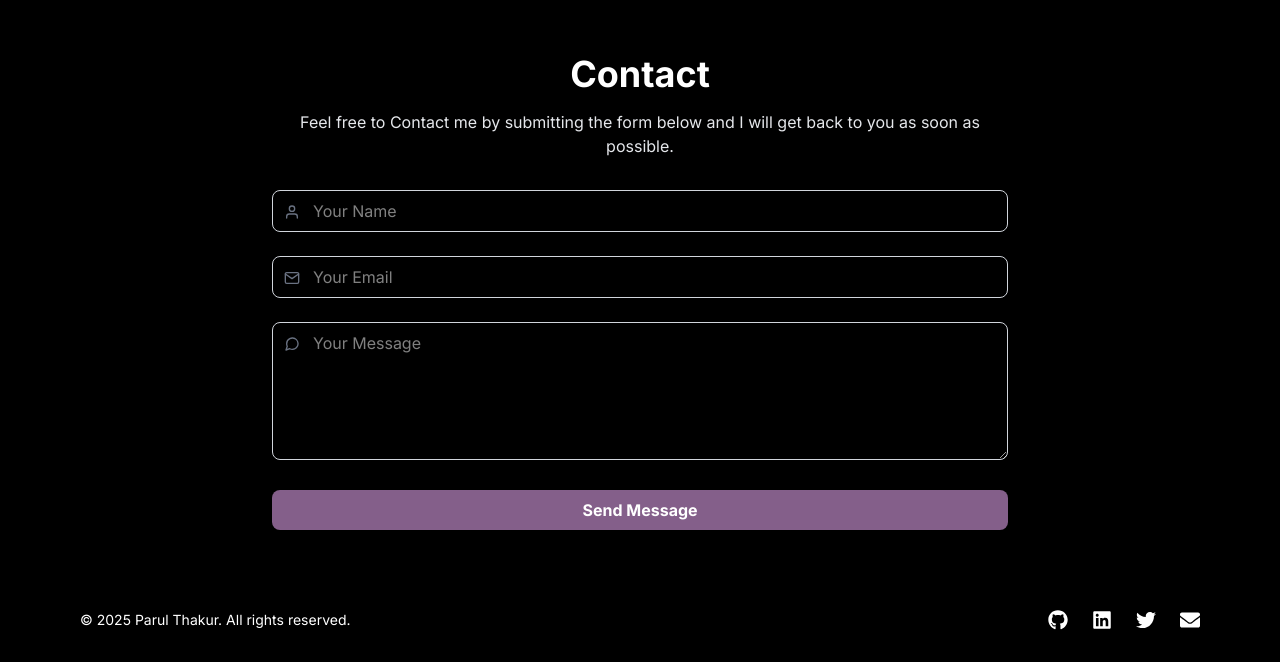
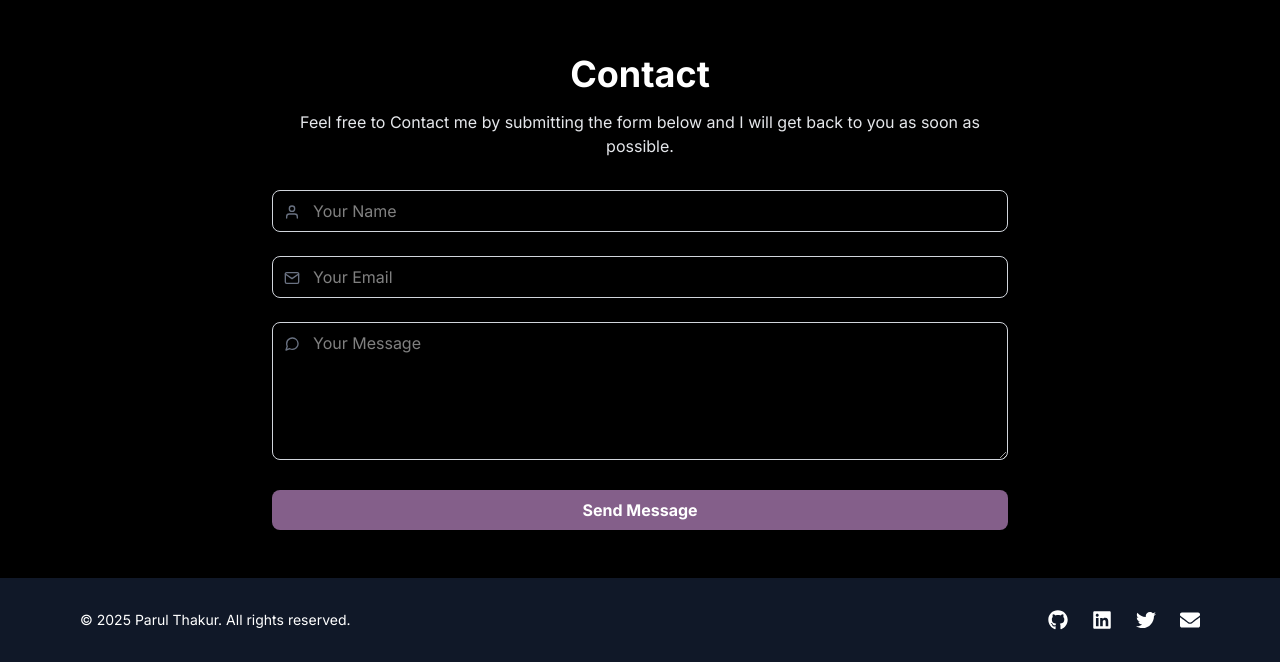
Before and after one commit to Parul-Thakur/portfolio_parul, a Next.js app: page / in a window 1280 px wide. Shown: the part 2394-3056 px from the top of the page. Built offline with nearby package versions, Linux system fonts and the light colour scheme.

Commit message:
Update Footer.jsx

```diff
--- a/src/app/(main)/Footer.jsx
+++ b/src/app/(main)/Footer.jsx
@@ -8,7 +8,7 @@ import {
 } from "react-icons/fa";
 export default function Footer() {
   return (
-    <footer className="bg-black text-white py-8 ">
+    <footer className="bg-gray-900 text-white py-8 ">
       <div className="max-w-6xl mx-auto px-4 flex flex-col md:flex-row items-center justify-between space-y-4 md:space-y-0">
         {/* Left */}
         <p className="text-sm">
```
